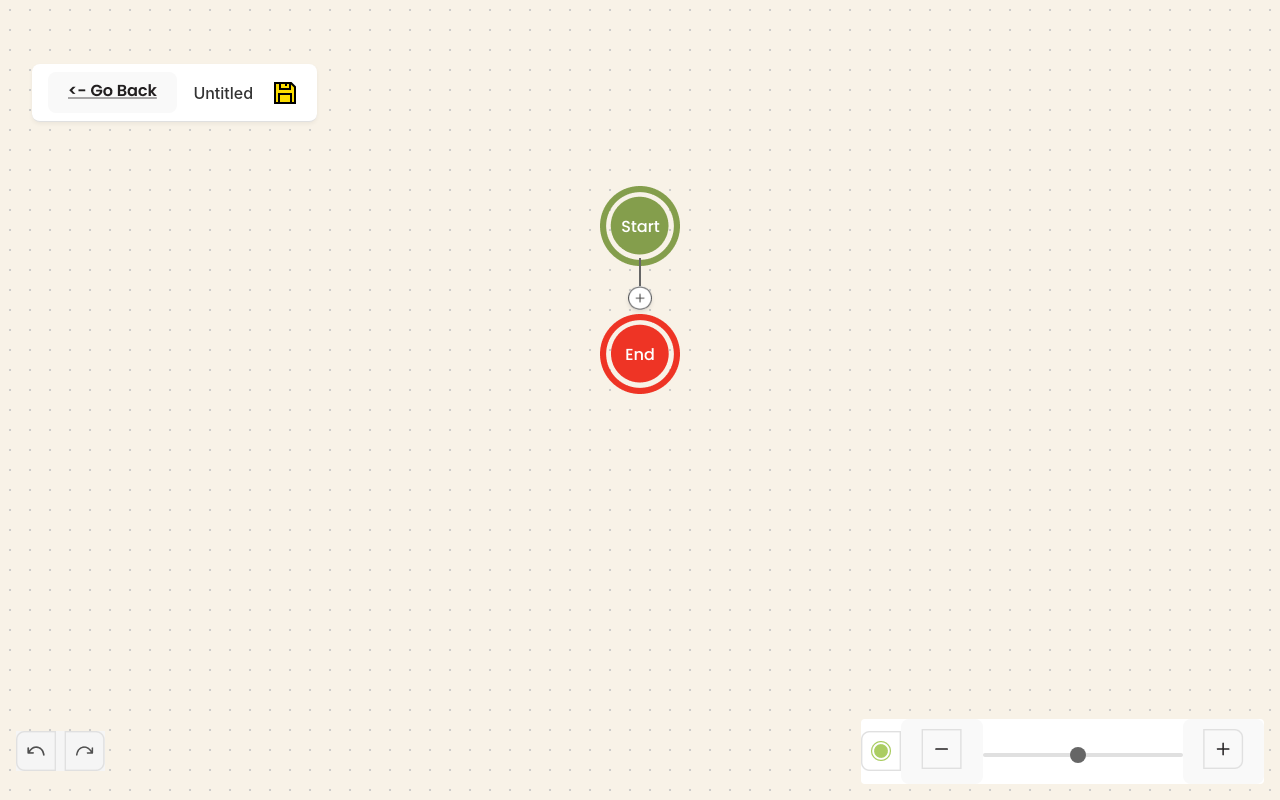
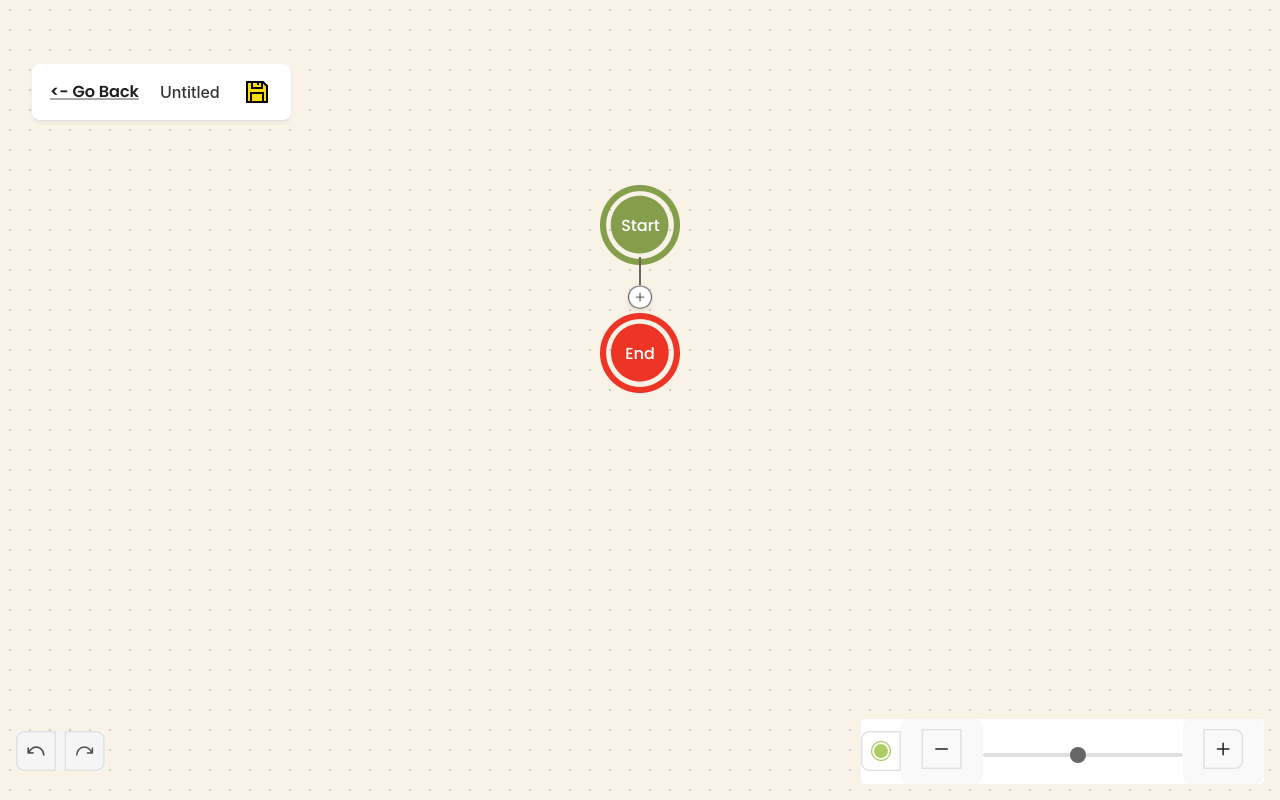
Before and after one commit to Abstract-ak/workflow-management, a React (Vite) app: page /createProcess in a window 1280 px wide. Built offline with nearby package versions, Linux system fonts and the light colour scheme.

Commit message:
back navigation

```diff
--- a/src/pages/workflow/CreateProcess.module.css
+++ b/src/pages/workflow/CreateProcess.module.css
@@ -11,10 +11,11 @@
   display: flex;
   justify-content: space-between;
   align-items: center;
-  padding: 0.5rem 1rem;
+  /* padding: 0.5rem 1rem; */
+  padding: 12px 18px;
   width: fit-content;
   z-index: 1;
-  gap: 16px;
+  gap: 21px;
   margin: 4rem 2rem;
   border-radius: 8px;
 
--- a/src/pages/workflow/CreateProcess.tsx
+++ b/src/pages/workflow/CreateProcess.tsx
@@ -1,11 +1,13 @@
 import { useState } from "react";
 import styles from "./CreateProcess.module.css";
 import SaveModel from "./SaveModel";
+import { useNavigate } from "react-router-dom";
 
 const CreateProcess = () => {
   const [zoom, setZoom] = useState(100);
   const [isSaveModelOpen, setIsSaveModelOpen] = useState(false);
   const [workflowTitle, setWorkflowTitle] = useState("Untitled");
+  let navigate = useNavigate();
 
   const handleSave = () => {
     setIsSaveModelOpen(true);
@@ -22,9 +24,16 @@ const CreateProcess = () => {
     <div className={styles.container}>
       <div className={styles.header}>
         {/* <div className={styles.leftHeader}> */}
-        <button>
-          <img src="goBack-btn.png" alt="back" />
-        </button>
+        {/* <button> */}
+        <img
+          src="goBack-btn.png"
+          alt="back"
+          onClick={() => {
+            navigate(-1);
+          }}
+          style={{ cursor: "pointer" }}
+        />
+        {/* </button> */}
         <span className={styles.titleText}>{workflowTitle}</span>
         <img
           src="save-btn.png"
```
